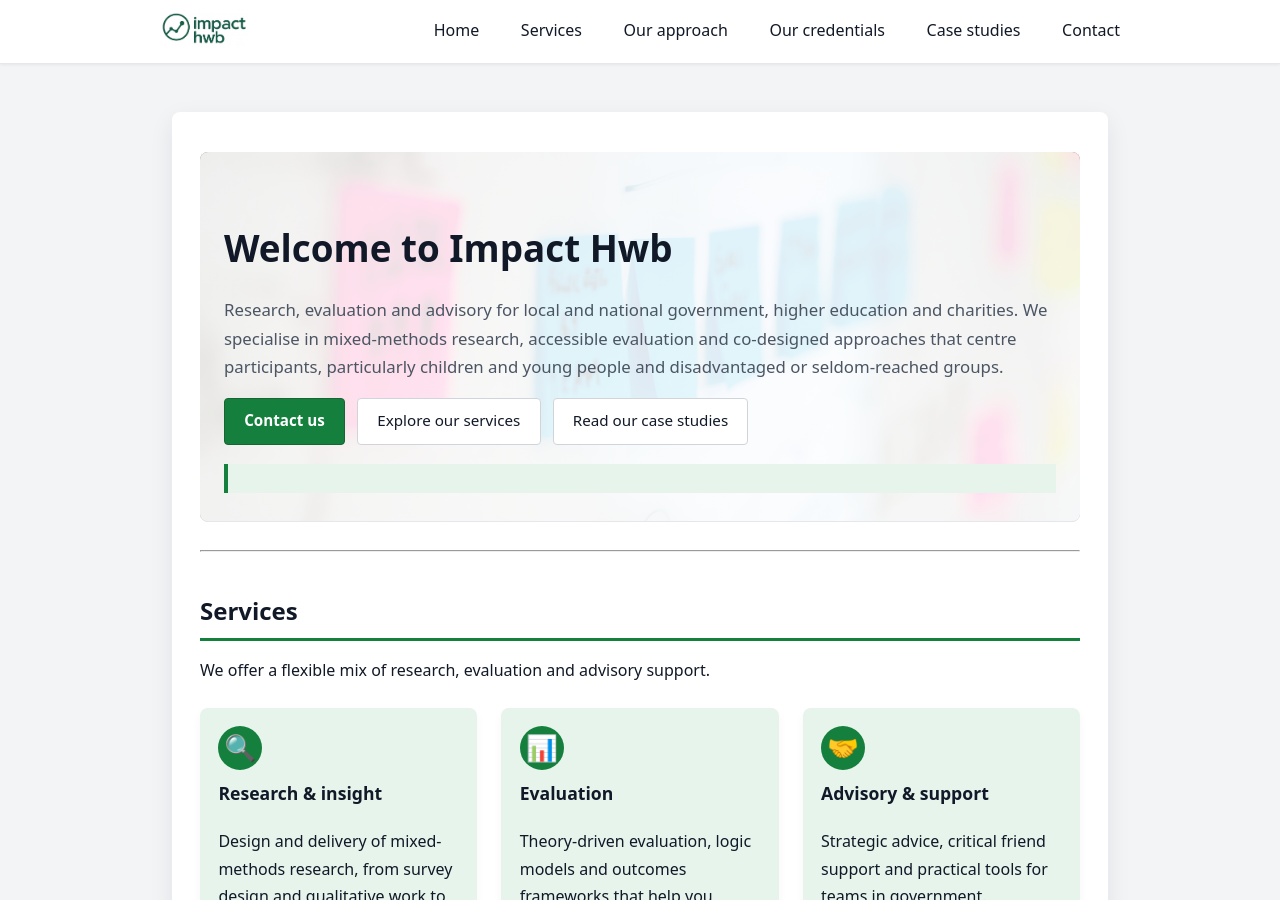
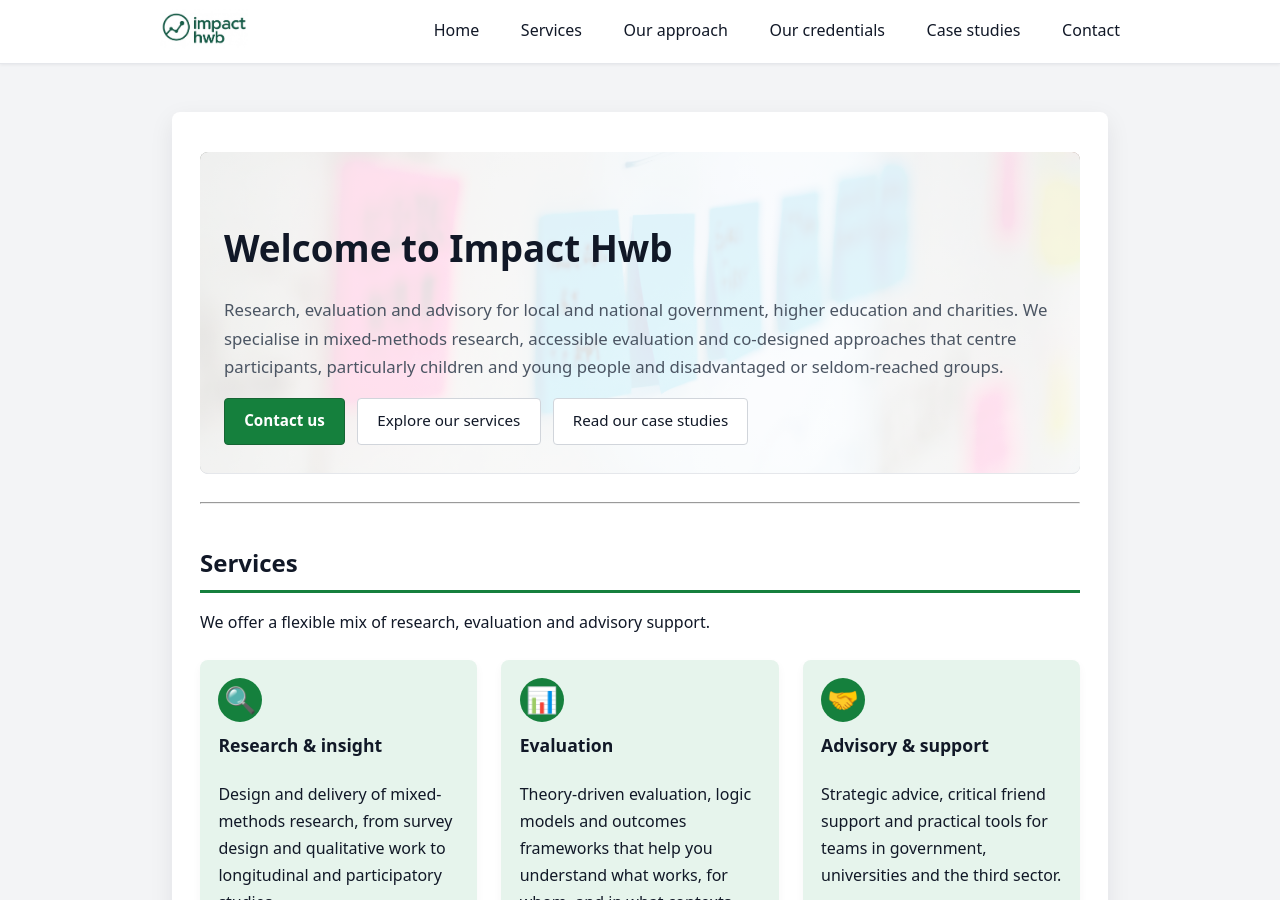
Before and after one commit to impacthwb/impacthwb.wales, a Jekyll site: the page built from index.md, in a window 1280 px wide and 900 px high. Built offline with Jekyll 4.4.1, drawn with Linux system fonts in a browser that asks for light colours.

Commit message:
PUNCTUATION

```diff
--- a/index.md
+++ b/index.md
@@ -19,8 +19,7 @@ title: ImpactHwb
 
   </div>
 
-  <div class="highlight-box">
-  </div>
+
 </div>
 
 ---
```
